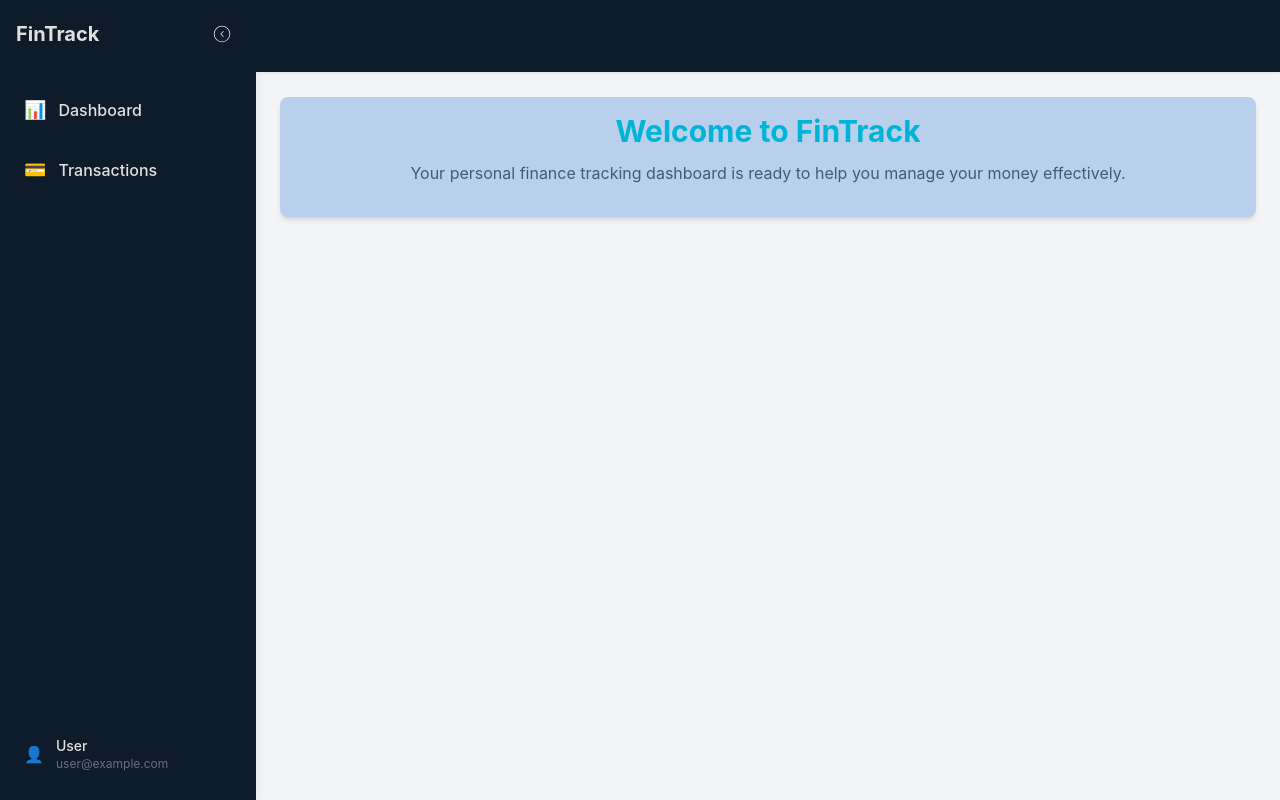
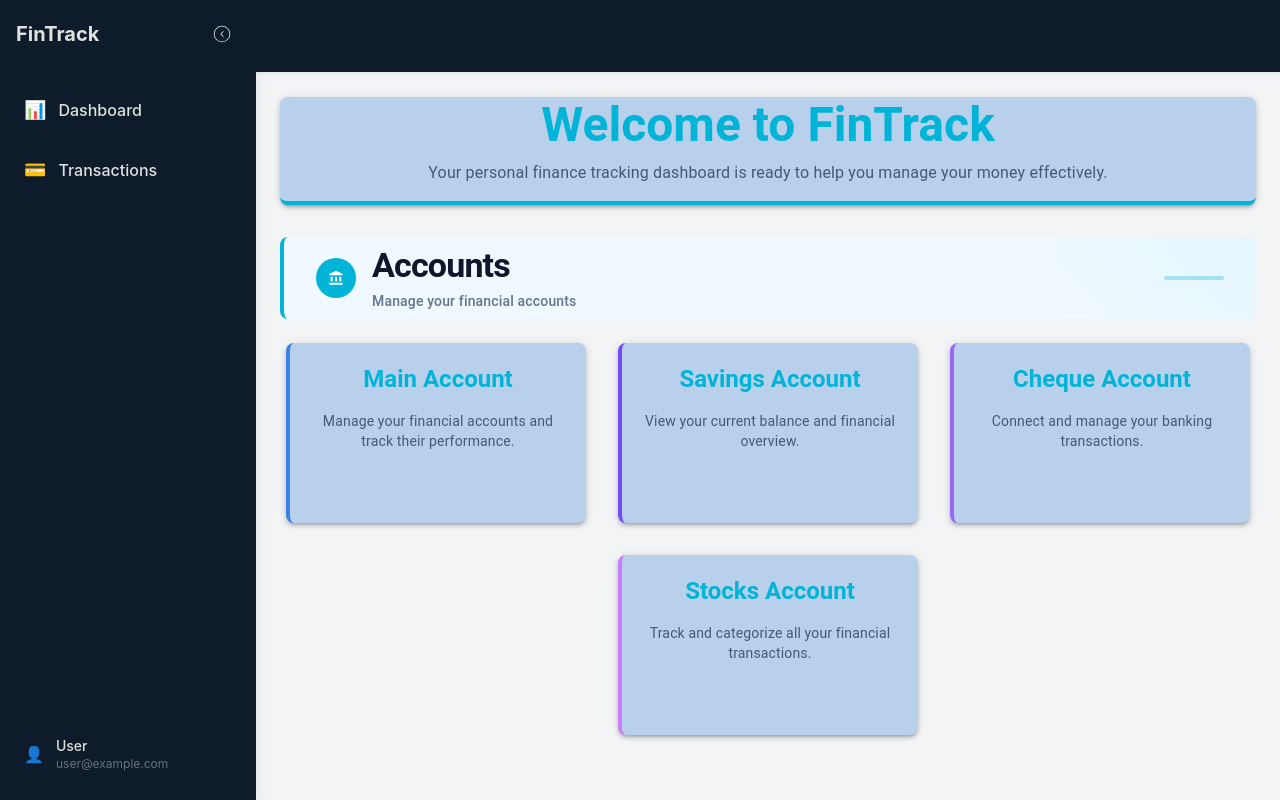
Before and after one commit to TerryB26/fintrack, a React (Create React App) app in the folder frontend/: page / in a window 1280 px wide. Built offline with nearby package versions, Linux system fonts and the light colour scheme; the HTML template or start-up script is replaced by a standard one.

Commit message:
feat: Add recharts dependency and implement Barchart and Piechart components; enhance App layout with PageHeader and new sections

```diff
--- a/frontend/package.json
+++ b/frontend/package.json
@@ -18,6 +18,7 @@
     "react-dom": "^19.2.0",
     "react-icons": "^5.5.0",
     "react-scripts": "5.0.1",
+    "recharts": "^3.2.1",
     "web-vitals": "^2.1.4"
   },
   "scripts": {
--- a/frontend/src/App.js
+++ b/frontend/src/App.js
@@ -1,20 +1,208 @@
 import './App.css';
 import Layout from './components/Layout';
+import { Box, Grid, Typography, Paper } from '@mui/material';
+import PageHeader from './components/general/PageHeader';
+import { MdAccountBalance } from "react-icons/md";
 
 function App() {
   return (
     <Layout>
-      <div className="max-w-8xl mx-auto">
-        <div className="rounded-lg shadow-md p-4 text-center"
-        style={{ backgroundColor: '#B8D0EB' }}>
-          <h1 className="text-3xl font-bold mb-3" style={{ color: '#00B4D8' }}>
+      <Box sx={{ maxWidth: '1800px', margin: '0 auto', mb: 0 }}>
+        <Paper
+          elevation={3}
+          sx={{
+            borderRadius: 2,
+            textAlign: 'center',
+            backgroundColor: '#B8D0EB',
+            borderBottom: "4px solid #00B4D8",
+          }}
+        >
+          <Typography
+            variant="h3"
+            component="h1"
+            sx={{
+              fontWeight: 'bold',
+              mb: 1,
+              color: '#00B4D8'
+            }}
+          >
             Welcome to FinTrack
-          </h1>
-          <p className="mb-4" style={{ color: '#415A77' }}>
+          </Typography>
+          <Typography
+            variant="body1"
+            sx={{
+              mb: 2,
+              color: '#415A77'
+            }}
+          >
             Your personal finance tracking dashboard is ready to help you manage your money effectively.
-          </p>
-        </div>
-      </div>
+          </Typography>
+        </Paper>
+      </Box>
+
+      {/* Four sections in a row */}
+      <Box sx={{ maxWidth: '1800px', margin: '0 auto', mt: 4 }}>
+
+        <PageHeader
+          title="Accounts"
+          subtitle="Manage your financial accounts"
+          bgColor="#F0F9FF"
+          textColor="#0F172A"
+          icon={<MdAccountBalance />}
+        />
+
+        <Box sx={{ mt: 3 }}>
+          <Grid container spacing={4} justifyContent="center">
+          {/* Accounts Section */}
+          <Grid item xs={12} sm={6} lg={3}>
+            <Paper
+              elevation={3}
+              sx={{
+                borderRadius: 2,
+                borderLeft: "4px solid #3980e9",
+                p: 2.5,
+                textAlign: 'center',
+                backgroundColor: '#B8D0EB',
+                height: '100%',
+                minHeight: 180,
+                maxWidth: 300
+              }}
+            >
+              <Typography
+                variant="h5"
+                component="h2"
+                sx={{
+                  fontWeight: 'bold',
+                  mb: 2,
+                  color: '#00B4D8'
+                }}
+              >
+                Main Account
+              </Typography>
+              <Typography
+                variant="body2"
+                sx={{
+                  color: '#415A77'
+                }}
+              >
+                Manage your financial accounts and track their performance.
+              </Typography>
+            </Paper>
+          </Grid>
+
+          {/* Balance Section */}
+          <Grid item xs={12} sm={6} lg={3}>
+            <Paper
+              elevation={3}
+              sx={{
+                borderRadius: 2,
+                borderLeft: "4px solid #724cf9",
+                p: 2.5,
+                textAlign: 'center',
+                backgroundColor: '#B8D0EB',
+                height: '100%',
+                minHeight: 180,
+                maxWidth: 300
+              }}
+            >
+              <Typography
+                variant="h5"
+                component="h2"
+                sx={{
+                  fontWeight: 'bold',
+                  mb: 2,
+                  color: '#00B4D8'
+                }}
+              >
+                Savings Account
+              </Typography>
+              <Typography
+                variant="body2"
+                sx={{
+                  color: '#415A77'
+                }}
+              >
+                View your current balance and financial overview.
+              </Typography>
+            </Paper>
+          </Grid>
+
+          {/* Banking Section */}
+          <Grid item xs={12} sm={6} lg={3}>
+            <Paper
+              elevation={3}
+              sx={{
+                borderRadius: 2,
+                borderLeft: "4px solid #9e65f9",
+                p: 2.5,
+                textAlign: 'center',
+                backgroundColor: '#B8D0EB',
+                height: '100%',
+                minHeight: 180,
+                maxWidth: 300
+              }}
+            >
+              <Typography
+                variant="h5"
+                component="h2"
+                sx={{
+                  fontWeight: 'bold',
+                  mb: 2,
+                  color: '#00B4D8'
+                }}
+              >
+                Cheque Account
+              </Typography>
+              <Typography
+                variant="body2"
+                sx={{
+                  color: '#415A77'
+                }}
+              >
+                Connect and manage your banking transactions.
+              </Typography>
+            </Paper>
+          </Grid>
+
+          {/* Transactions Section */}
+          <Grid item xs={12} sm={6} lg={3}>
+            <Paper
+              elevation={3}
+              sx={{
+                borderRadius: 2,
+                borderLeft: "4px solid #ca7df9",
+                p: 2.5,
+                textAlign: 'center',
+                backgroundColor: '#B8D0EB',
+                height: '100%',
+                minHeight: 180,
+                maxWidth: 300
+              }}
+            >
+              <Typography
+                variant="h5"
+                component="h2"
+                sx={{
+                  fontWeight: 'bold',
+                  mb: 2,
+                  color: '#00B4D8'
+                }}
+              >
+                Stocks Account
+              </Typography>
+              <Typography
+                variant="body2"
+                sx={{
+                  color: '#415A77'
+                }}
+              >
+                Track and categorize all your financial transactions.
+              </Typography>
+            </Paper>
+          </Grid>
+          </Grid>
+        </Box>
+      </Box>
     </Layout>
   );
 }
--- /dev/null
+++ b/frontend/src/components/charts/Barchart.jsx
@@ -0,0 +1,9 @@
+import React from 'react'
+
+const Barchart = () => {
+  return (
+    <div>Barchart</div>
+  )
+}
+
+export default Barchart
--- /dev/null
+++ b/frontend/src/components/charts/Piechart.jsx
@@ -0,0 +1,9 @@
+import React from 'react'
+
+const Piechart = () => {
+  return (
+    <div>Piechart</div>
+  )
+}
+
+export default Piechart
--- /dev/null
+++ b/frontend/src/components/general/PageHeader.jsx
@@ -0,0 +1,96 @@
+import { Box, Typography, Paper } from "@mui/material";
+
+const PageHeader = ({
+  title = "No title",
+  bgColor = "#F8FAFC",
+  textColor = "#1E293B",
+  subtitle = null,
+  icon = null
+}) => {
+
+  return (
+    <Paper
+      elevation={0}
+      sx={{
+        width: "100%",
+        display: "flex",
+        alignItems: "center",
+        justifyContent: "space-between",
+        bgcolor: bgColor,
+        px: 4,
+        py: 1,
+        borderRadius: 2,
+        borderLeft: "4px solid #00B4D8",
+        mb: 3,
+        position: "relative",
+        overflow: "hidden",
+        "&::before": {
+          content: '""',
+          position: "absolute",
+          top: 0,
+          right: 0,
+          width: "200px",
+          height: "100%",
+          background: "linear-gradient(45deg, transparent 0%, rgba(0, 180, 216, 0.05) 100%)",
+          pointerEvents: "none",
+        }
+      }}
+    >
+      <Box sx={{ display: "flex", alignItems: "center", gap: 2, zIndex: 1 }}>
+        {icon && (
+          <Box
+            sx={{
+              display: "flex",
+              alignItems: "center",
+              justifyContent: "center",
+              width: 40,
+              height: 40,
+              borderRadius: "50%",
+              bgcolor: "#00B4D8",
+              color: "white",
+            }}
+          >
+            {icon}
+          </Box>
+        )}
+        <Box>
+          <Typography
+            variant="h4"
+            component="h2"
+            sx={{
+              color: textColor,
+              fontWeight: 700,
+              letterSpacing: "-0.025em",
+              mb: subtitle ? 0.5 : 0
+            }}
+          >
+            {title}
+          </Typography>
+          {subtitle && (
+            <Typography
+              variant="body2"
+              sx={{
+                color: "#64748B",
+                fontWeight: 500
+              }}
+            >
+              {subtitle}
+            </Typography>
+          )}
+        </Box>
+      </Box>
+
+      <Box
+        sx={{
+          width: 60,
+          height: 4,
+          bgcolor: "#00B4D8",
+          borderRadius: 2,
+          opacity: 0.3
+        }}
+      />
+    </Paper>
+  );
+};
+
+export default PageHeader;
```
Also changed, not shown: 1 other file (tests, documents, lock files or other folders).
